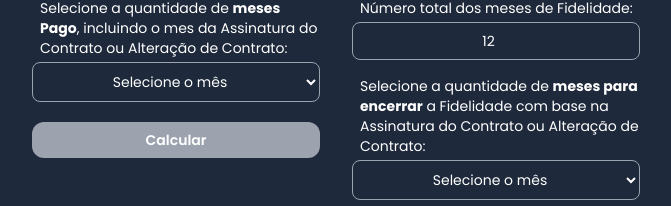
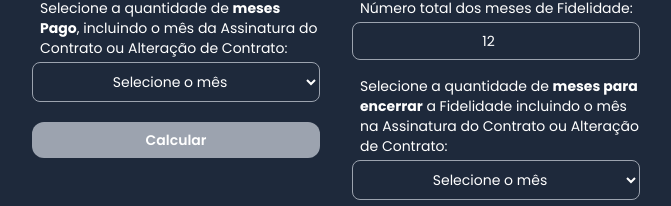
Before and after one commit to CarllosEduardo07/Calcular_Multa, a website: page src/index.html in a window 1280 px wide. Shown: the part 156-362 px from the top of the page, without its empty margins (304-975 px from the left). Drawn offline with nearby package versions, Linux system fonts and the light colour scheme.

Commit message:
alterando o texto do input select mes

```diff
--- a/src/index.html
+++ b/src/index.html
@@ -24,7 +24,7 @@
 
             <label for="valor_multa_contratoAntigo" class="">Valor do Benefício do Cliente:</label>
             <input type="number" id="valor_multa_contratoAntigo" class="input_number" placeholder="Valor do Benefício no Contrato" autocomplete="off">
-            <label for="Porcentagem_fidelidade">Selecione a quantidade de <strong>meses Pago</strong>, incluindo o mes da Assinatura do Contrato ou Alteração de Contrato:</label>
+            <label for="Porcentagem_fidelidade">Selecione a quantidade de <strong>meses Pago</strong>, incluindo o mês da Assinatura do Contrato ou Alteração de Contrato:</label>
             <select id="Porcentagem_fidelidade">
                 <option value="">Selecione o mês</option>
                 <option value="90">1 mês - 90%</option>
@@ -56,7 +56,7 @@
             <input type="number" id="vtb_valor_multa_contratoNovo" class="input_number" placeholder="Valor do Benefício no Contrato"  autocomplete="off">
             <label for="mes_fidelidade">Número total dos meses de Fidelidade:</label>
             <input type="number" id="mes_fidelidade" value="12" disabled class="cursor-not-allowed">
-            <label for="mr_mes_restante" class="">Selecione a quantidade de <strong>meses para encerrar</strong> a Fidelidade com base na Assinatura do Contrato ou Alteração de Contrato:</label>
+            <label for="mr_mes_restante" class="">Selecione a quantidade de <strong>meses para encerrar</strong> a Fidelidade incluindo o mês na Assinatura do Contrato ou Alteração de Contrato:</label>
             <select id="mr_mes_restante">
                 <option value="">Selecione o mês</option>
                 <option value="1">1 mes</option>
@@ -66,7 +66,7 @@
                 <option value="5">5 mes</option>
                 <option value="6">6 mes</option>
                 <option value="7">7 mes</option>
-                <option value="8" >8 mes</option>
+                <option value="8">8 mes</option>
                 <option value="9">9 mes</option>
                 <option value="10">10 mes</option>
                 <option value="11">11 mes</option>
```
